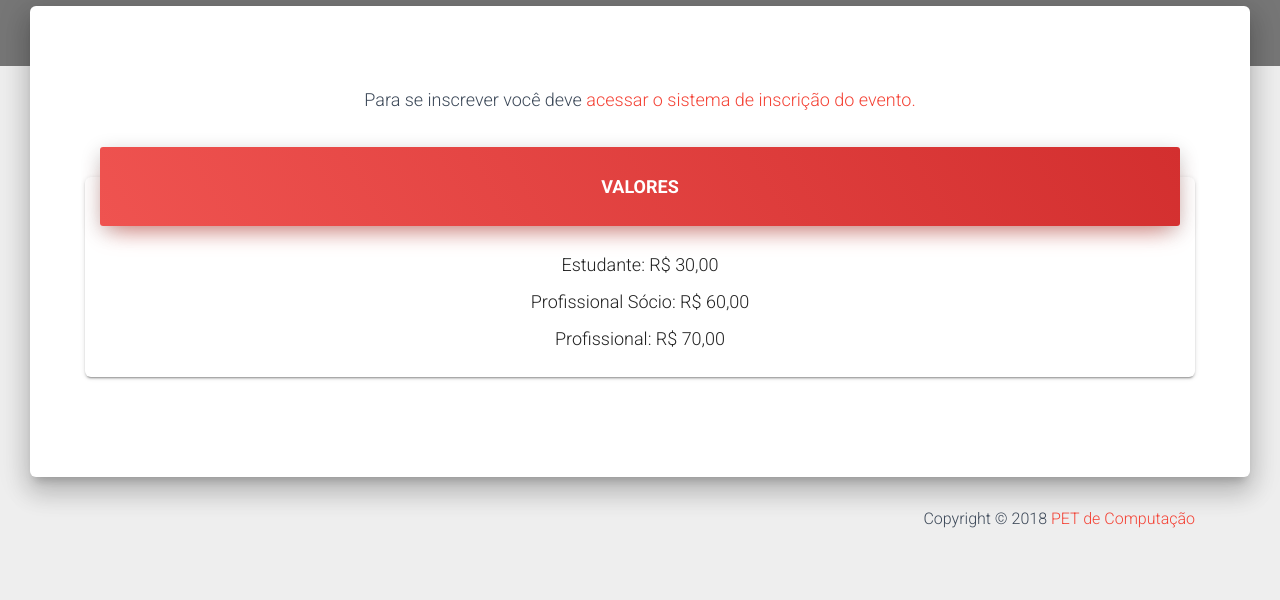
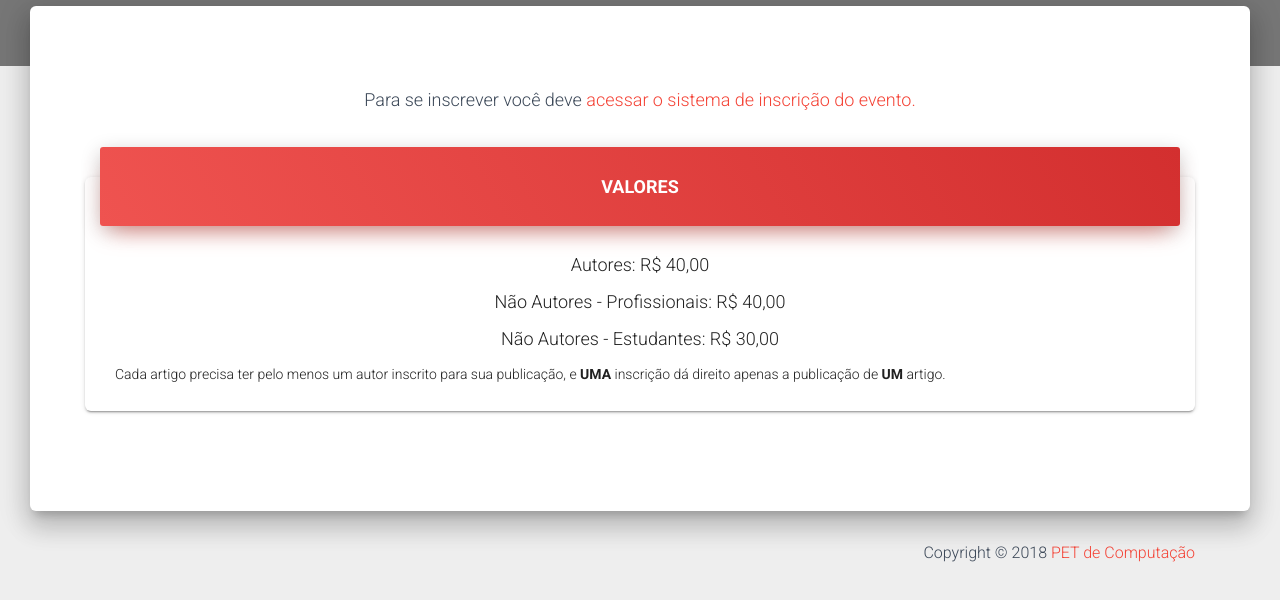
Before and after one commit to micaelgomes/jim2018, a plain HTML site: page inscricao.html in a window 1280 px wide. Shown: the part 94-694 px from the top of the page. Drawn offline with Linux system fonts and the light colour scheme.

Commit message:
Update inscricao.html

```diff
--- a/inscricao.html
+++ b/inscricao.html
@@ -91,9 +91,10 @@
 						<div class="card-body">
 							<div class="row">
 								<div class="col-md-12">
-									<h4 class="h4 center">Estudante: R$ 30,00 </h4>
-									<h4 class="h4 center">Profissional Sócio: R$ 60,00</h4>
-									<h4 class="h4 center">Profissional: R$ 70,00</h4>
+									<h4 class="h4 center">Autores: R$ 40,00 </h4>
+									<h4 class="h4 center">Não Autores - Profissionais: R$ 40,00</h4>
+									<h4 class="h4 center">Não Autores - Estudantes: R$ 30,00</h4>
+									<p>Cada artigo precisa ter pelo menos um autor inscrito para sua publicação, e <b>UMA</b> inscrição dá direito apenas a publicação de <b>UM</b> artigo.</p>
 								</div>
 							</div>
 						</div>
```
